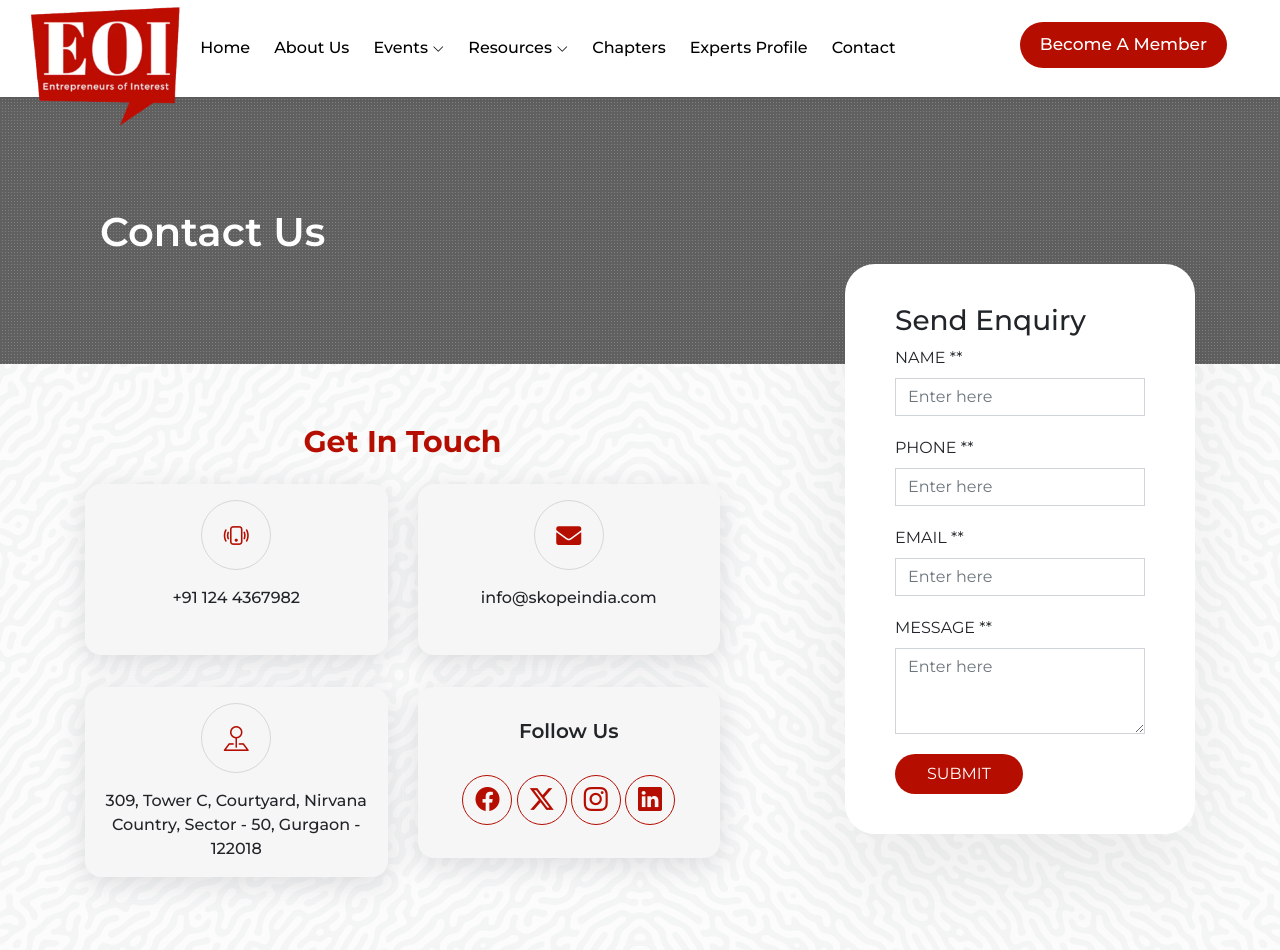
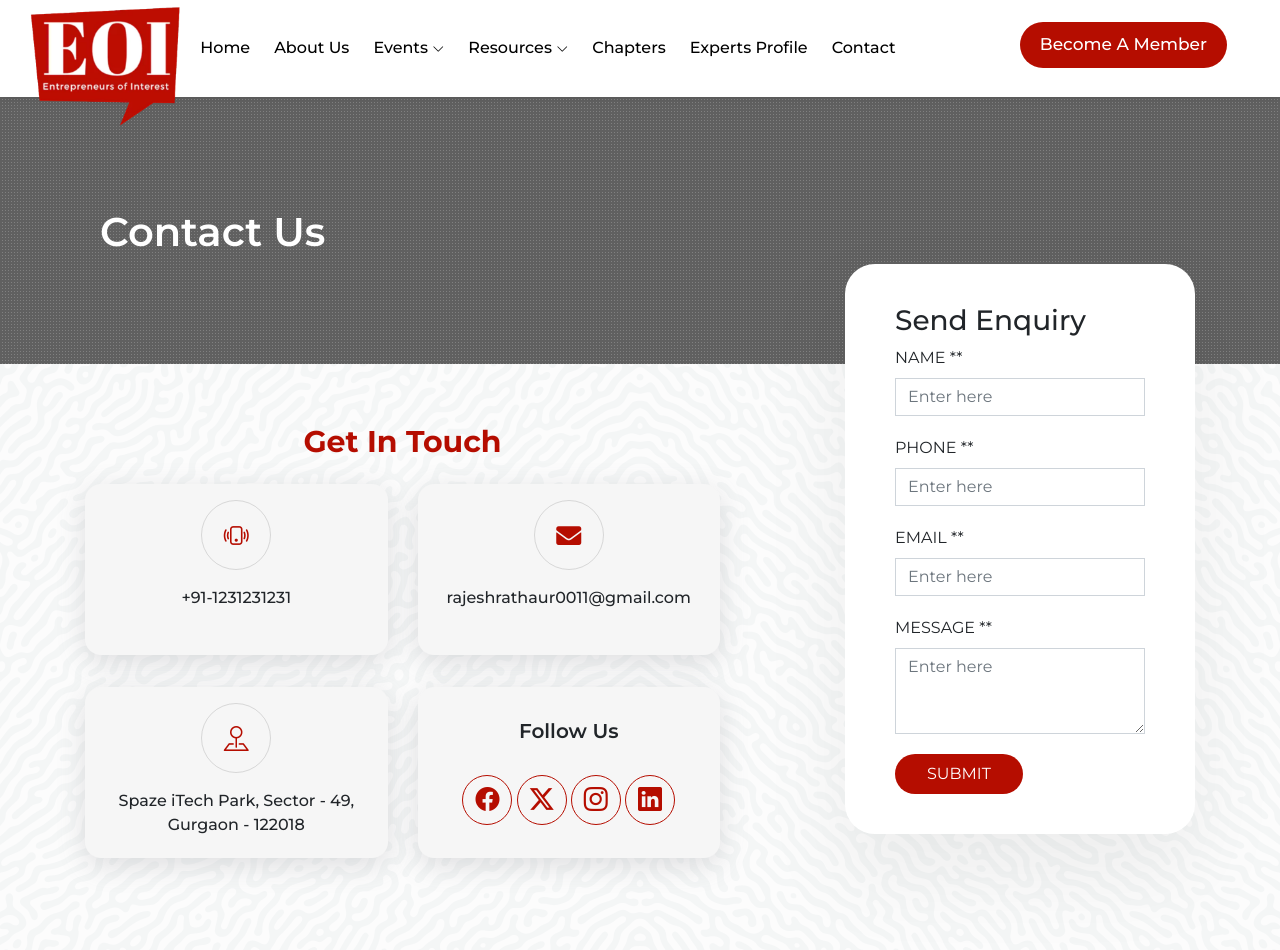
Before and after one commit to rajesh0011/eoi, a PHP site: page /contact.php in a window 1280 px wide. Shown: the top 950 px of the page. Run offline with PHP 8.4, Linux system fonts and the light colour scheme; some libraries are stand-ins or nearby versions.

Commit message:
Update contact.php

```diff
--- a/contact.php
+++ b/contact.php
@@ -35,7 +35,7 @@
                                     <i class="bi bi-phone-vibrate"></i></span>
                                     <!-- <h5 class="fsz-26 fw-bold text-capitalize title"> Phone  : </h5> -->
                                     <div class="text">
-                                        <p> <a href="#">+91 124 4367982</a> </p>
+                                        <p> <a href="#">+91-1231231231</a> </p>
                                     </div>
                             </div>
                         </div>
@@ -44,7 +44,7 @@
                                     <span class="icon"><i class="fas fa-envelope"></i></span>
                                     <!-- <h5 class="fsz-26 fw-bold text-capitalize title"> Email : </h5> -->
                                     <div class="text">
-                                        <p> info@skopeindia.com </p>
+                                        <p> rajeshrathaur0011@gmail.com </p>
                                     </div>
                             </div>
                         </div>
@@ -54,7 +54,7 @@
                                 <span class="icon"><i class="bi bi-pin-map"></i></span>
                                 <!-- <h5 class="fsz-26 fw-bold text-capitalize title"> Address : </h5> -->
                                 <div class="text">
-                                    <p> 309, Tower C, Courtyard, Nirvana Country, Sector - 50, Gurgaon - 122018</p>
+                                    <p> Spaze iTech Park, Sector - 49, Gurgaon - 122018</p>
                                 </div>
                             </div>
                         </div>
@@ -62,9 +62,9 @@
                             <div class="contact-item">
                                 <h5 class="fsz-26 fw-bold text-capitalize title"> Follow Us </h5>
                                 <div class="social_icons">
-                                    <a href="https://www.facebook.com/EOI.SKOPE?mibextid=LQQJ4d" target="_blank" class="bi bi-facebook"></a>
+                                    <a href="#" target="_blank" class="bi bi-facebook"></a>
                                     <a href="#" class="bi bi-twitter-x" target="_blank"></a>
-                                    <a href="https://www.instagram.com/entrepreneurs.of.interest/" class="bi bi-instagram" target="_blank"></a>
+                                    <a href="#" class="bi bi-instagram" target="_blank"></a>
                                     <a href="#" class="bi bi-linkedin" target="_blank"></a>
                                 </div>
                             </div>
```
